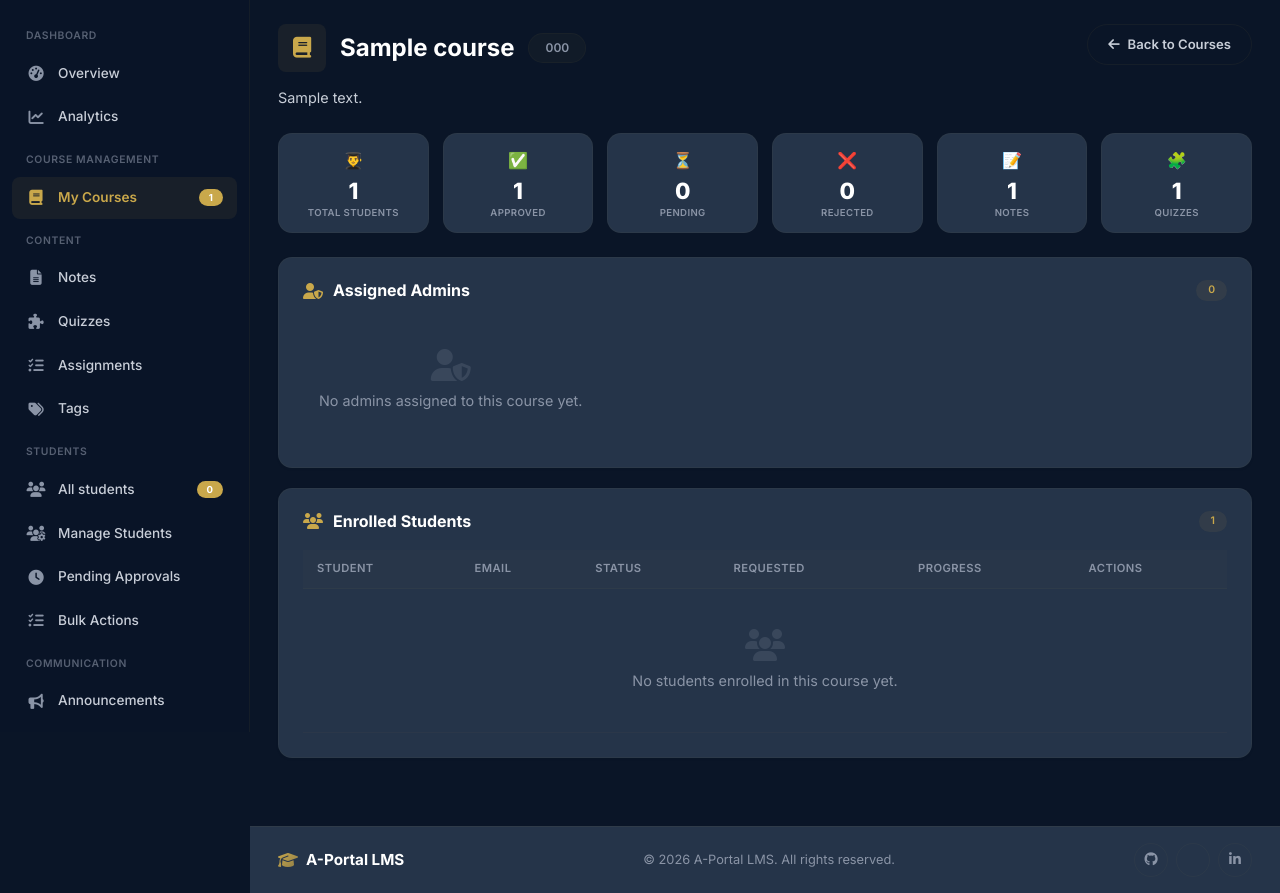
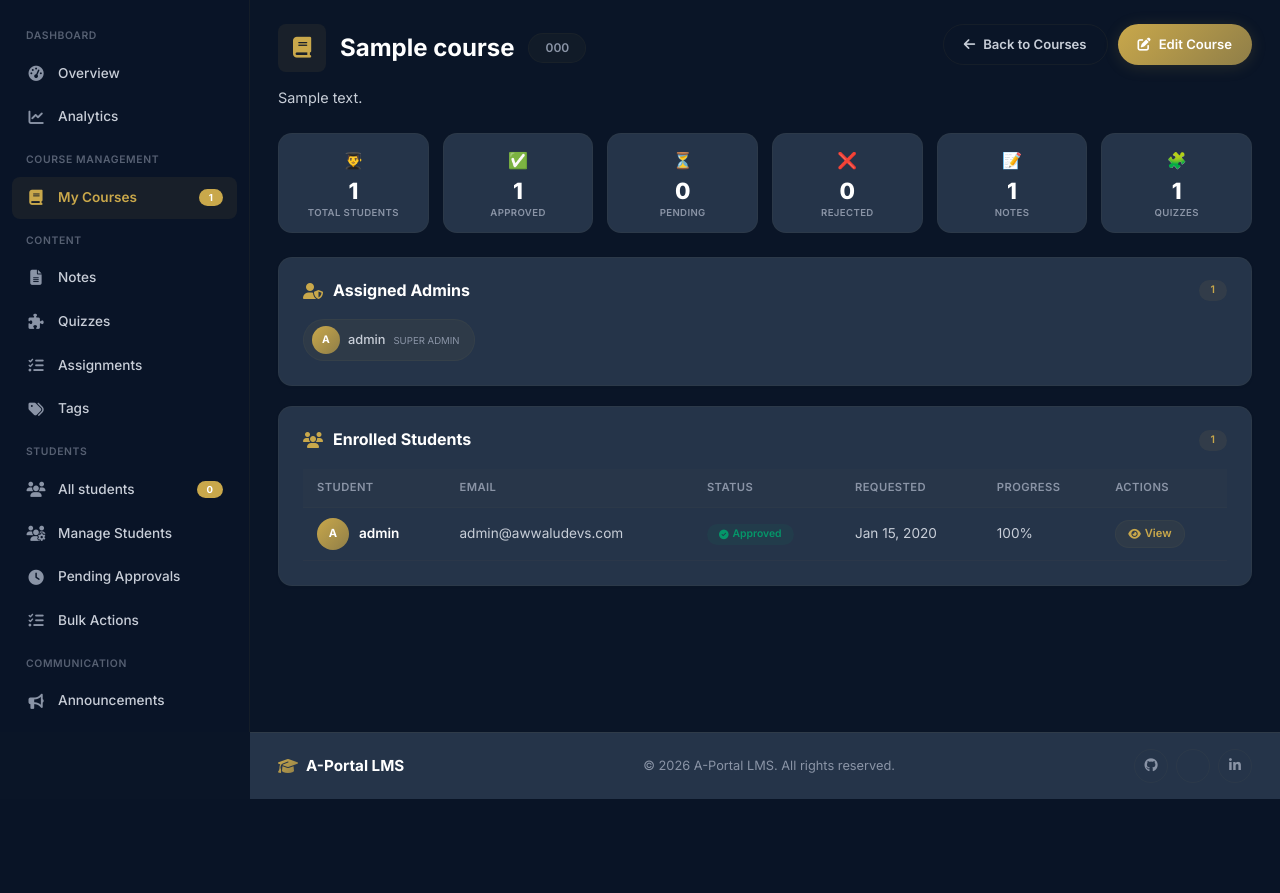
Before and after one commit to awwalu253-ctrl/Learn-coding, a Flask app: page /admin/courses/1 in a window 1280 px wide. Shown: the part 68-961 px from the top of the page. After the commit the page ends 867 px from the top, so only its background shows below. Run offline with Flask 3, Linux system fonts and the light colour scheme; a user stored in the database is signed in; tables that the repository leaves empty hold one stand-in row (values such as "Sample post"); data that the repository does not hold is empty.

Commit message:
Complete admin.py and course_detail.html with all routes

```diff
--- a/backend/routes/admin.py
+++ b/backend/routes/admin.py
@@ -457,7 +457,7 @@ def dashboard():
 
 
 # ============================================================================
-# STUDENT MANAGEMENT - FIXED WITH FILTERING
+# STUDENT MANAGEMENT
 # ============================================================================
 
 @admin_bp.route('/students')
@@ -861,6 +861,48 @@ def unsuspend_student(student_id):
     return redirect(url_for('admin.manage_students'))
 
 
+@admin_bp.route('/students/<int:student_id>/reject-course/<int:course_id>', methods=['POST'])
+@login_required
+@admin_required
+def reject_course(student_id, course_id):
+    """Reject a student from a specific course"""
+    student = User.query.get_or_404(student_id)
+    course = Course.query.get_or_404(course_id)
+
+    if not current_user.is_super_admin() and course not in current_user.managed_courses:
+        flash('You do not have permission to reject this course.', 'error')
+        return redirect(url_for('admin.manage_students'))
+
+    message = request.form.get('message', 'No reason provided.')
+
+    enrollment = CourseEnrollment.query.filter_by(
+        student_id=student.id,
+        course_id=course.id
+    ).first()
+
+    if enrollment:
+        enrollment.status = 'rejected'
+        enrollment.rejected_at = datetime.utcnow()
+        enrollment.rejection_reason = message
+
+        rejection = RejectionMessage(
+            student_id=student.id,
+            course_id=course.id,
+            message=message
+        )
+        db.session.add(rejection)
+        db.session.commit()
+
+        from ..services.notification_service import notify_student_rejected
+        notify_student_rejected(student.id, course.name, message)
+
+        flash(f'{student.username} rejected from {course.name}.', 'warning')
+    else:
+        flash('No enrollment found for this student and course.', 'error')
+
+    return redirect(url_for('admin.course_detail', course_id=course.id))
+
+
 # ============================================================================
 # COURSE MANAGEMENT
 # ============================================================================
@@ -894,41 +936,140 @@ def course_list():
 @login_required
 @admin_required
 def course_detail(course_id):
-    """View course details"""
+    """View course details with all enrollments"""
     course = Course.query.get_or_404(course_id)
 
+    # Check permission
     if not current_user.is_super_admin() and course not in current_user.managed_courses:
         flash('You do not have permission to view this course.', 'error')
         return redirect(url_for('admin.course_list'))
 
-    # Get enrollments
+    # Get assigned admins
+    admins = course.admins if hasattr(course, 'admins') else []
+    if not admins:
+        admins = User.query.filter(User.role.in_(['admin', 'super_admin'])).all()
+
+    # Get all enrollments for this course
     enrollments = CourseEnrollment.query.filter_by(course_id=course.id).all()
 
-    # Get notes
+    # Prepare student data
+    students_data = []
+    for enrollment in enrollments:
+        student = User.query.get(enrollment.student_id)
+        if student:
+            students_data.append({
+                'student': student,
+                'status': enrollment.status,
+                'requested_at': enrollment.requested_at,
+                'approved_at': enrollment.approved_at,
+                'rejected_at': enrollment.rejected_at,
+                'rejection_reason': enrollment.rejection_reason
+            })
+
+    # Get notes, quizzes, assignments
     notes = Note.query.filter_by(course_id=course.id).order_by(Note.created_at.desc()).all()
-
-    # Get quizzes
     quizzes = QuizGroup.query.filter_by(course_id=course.id).all()
-
-    # Get assignments
     assignments = Assignment.query.filter_by(course_id=course.id).all()
 
     # Calculate stats
-    total_students = len(enrollments)
-    approved_count = sum(1 for e in enrollments if e.status == 'approved')
-    pending_count = sum(1 for e in enrollments if e.status == 'pending')
-    rejected_count = sum(1 for e in enrollments if e.status == 'rejected')
+    total_students = len(students_data)
+    approved_count = sum(1 for s in students_data if s['status'] == 'approved')
+    pending_count = sum(1 for s in students_data if s['status'] == 'pending')
+    rejected_count = sum(1 for s in students_data if s['status'] == 'rejected')
 
     return render_template('admin/course_detail.html',
                          course=course,
-                         enrollments=enrollments,
+                         admins=admins,
+                         students=students_data,
+                         total_students=total_students,
+                         approved_count=approved_count,
+                         pending_count=pending_count,
+                         rejected_count=rejected_count,
                          notes=notes,
                          quizzes=quizzes,
                          assignments=assignments,
-                         total_students=total_students,
-                         approved_count=approved_count,
-                         pending_count=pending_count,
-                         rejected_count=rejected_count)
+                         is_super_admin=current_user.is_super_admin())
+
+
+@admin_bp.route('/courses/<int:course_id>/student/<int:student_id>/view')
+@login_required
+@admin_required
+def view_student_in_course(course_id, student_id):
+    """View a student's progress in a specific course"""
+    course = Course.query.get_or_404(course_id)
+    student = User.query.get_or_404(student_id)
+
+    if not current_user.is_super_admin() and course not in current_user.managed_courses:
+        flash('You do not have permission to view this course.', 'error')
+        return redirect(url_for('admin.course_list'))
+
+    # Check if student is enrolled
+    enrollment = CourseEnrollment.query.filter_by(
+        student_id=student.id,
+        course_id=course.id
+    ).first()
+
+    if not enrollment:
+        flash('Student is not enrolled in this course.', 'error')
+        return redirect(url_for('admin.course_detail', course_id=course_id))
+
+    # Get student progress
+    progress = course.get_progress_for_student(student.id)
+
+    # Get quiz results for this course
+    quiz_answers = QuizAnswer.query.filter_by(student_id=student.id).all()
+    quiz_results = []
+    for answer in quiz_answers:
+        if answer.quiz_group and answer.quiz_group.course_id == course.id:
+            score = answer.quiz_group.get_student_score(student.id)
+            if score:
+                quiz_results.append({
+                    'title': answer.quiz_group.title,
+                    'score': score
+                })
+
+    # Get assignment submissions for this course
+    submissions = AssignmentSubmission.query.filter_by(student_id=student.id).all()
+    assignment_results = []
+    for sub in submissions:
+        if sub.assignment and sub.assignment.course_id == course.id:
+            assignment_results.append({
+                'title': sub.assignment.title,
+                'submitted_at': sub.submitted_at,
+                'score': sub.score,
+                'is_graded': sub.is_graded,
+                'feedback': sub.feedback
+            })
+
+    return render_template('admin/student_course_detail.html',
+                         course=course,
+                         student=student,
+                         enrollment=enrollment,
+                         progress=progress,
+                         quiz_results=quiz_results,
+                         assignment_results=assignment_results)
+
+
+@admin_bp.route('/courses/<int:course_id>/remove-admin/<int:admin_id>', methods=['POST'])
+@login_required
+@super_admin_required
+def remove_admin_from_course(course_id, admin_id):
+    """Remove an admin from a course"""
+    course = Course.query.get_or_404(course_id)
+    admin = User.query.get_or_404(admin_id)
+
+    if admin in course.admins:
+        if len(course.admins) <= 1:
+            flash('Cannot remove the last admin from a course.', 'error')
+            return redirect(url_for('admin.course_detail', course_id=course_id))
+
+        course.admins.remove(admin)
+        db.session.commit()
+        flash(f'{admin.username} has been removed from {course.name}.', 'success')
+    else:
+        flash(f'{admin.username} is not assigned to this course.', 'warning')
+
+    return redirect(url_for('admin.course_detail', course_id=course_id))
 
 
 @admin_bp.route('/courses/create', methods=['GET', 'POST'])
@@ -1242,8 +1383,6 @@ def admin_messages():
 # ============================================================================
 # STUDENT DIRECTORY
 # ============================================================================
-
-# backend/routes/admin.py - Add/update this route
 
 @admin_bp.route('/student-directory')
 @login_required
--- a/frontend/templates/admin/course_detail.html
+++ b/frontend/templates/admin/course_detail.html
@@ -117,18 +117,6 @@
     border-color: var(--primary-gold, #C9A84B);
     color: var(--primary-gold, #C9A84B);
     transform: translateY(-2px);
-  }
-
-  .btn-danger {
-    background: linear-gradient(135deg, #EF4444, #DC2626);
-    color: var(--white, #FFFFFF);
-    box-shadow: 0 2px 16px rgba(239, 68, 68, 0.15);
-  }
-
-  .btn-danger:hover {
-    transform: translateY(-2px);
-    box-shadow: 0 4px 24px rgba(239, 68, 68, 0.25);
-    color: var(--white, #FFFFFF);
   }
 
   .btn-sm {
@@ -536,7 +524,6 @@
       <p class="subtitle">{{ course.description or 'No description available.' }}</p>
     </div>
     <div class="header-actions">
-      <!-- FIXED: Changed admin_course_list to admin.course_list -->
       <a href="{{ url_for('admin.course_list') }}" class="btn btn-outline">
         <i class="fas fa-arrow-left"></i> Back to Courses
       </a>
@@ -593,7 +580,7 @@
         <div class="admin-tag">
           <span class="admin-avatar-small">
             {% if admin.profile_picture %}
-              <img src="{{ url_for('uploaded_file', filename=admin.profile_picture) }}" alt="{{ admin.username }}">
+              <img src="{{ url_for('auth.uploaded_file', filename=admin.profile_picture) }}" alt="{{ admin.username }}">
             {% else %}
               {{ admin.username[0]|upper }}
             {% endif %}
@@ -603,7 +590,6 @@
             {% if admin.is_super_admin() %}Super Admin{% else %}Admin{% endif %}
           </span>
           {% if is_super_admin and admin != current_user %}
-            <!-- FIXED: Changed remove_admin_from_course to admin.remove_admin_from_course -->
             <form method="POST" action="{{ url_for('admin.remove_admin_from_course', course_id=course.id, admin_id=admin.id) }}" style="display:inline;">
               <button type="submit" class="remove-btn" title="Remove Admin" onclick="return confirm('Remove {{ admin.username }} from this course?')">
                 <i class="fas fa-times"></i>
@@ -645,7 +631,7 @@
                 <div class="student-name">
                   <span class="student-avatar">
                     {% if data.student.profile_picture %}
-                      <img src="{{ url_for('uploaded_file', filename=data.student.profile_picture) }}" alt="{{ data.student.username }}">
+                      <img src="{{ url_for('auth.uploaded_file', filename=data.student.profile_picture) }}" alt="{{ data.student.username }}">
                     {% else %}
                       {{ data.student.username[0]|upper }}
                     {% endif %}
@@ -663,7 +649,6 @@
               <td>{{ data.requested_at.strftime('%b %d, %Y') if data.requested_at else '-' }}</td>
               <td>{{ course.get_progress_for_student(data.student.id) }}%</td>
               <td>
-                <!-- FIXED: Changed view_student_in_course to admin.view_student_in_course -->
                 <a href="{{ url_for('admin.view_student_in_course', course_id=course.id, student_id=data.student.id) }}" class="btn-view-student">
                   <i class="fas fa-eye"></i> View
                 </a>
```
